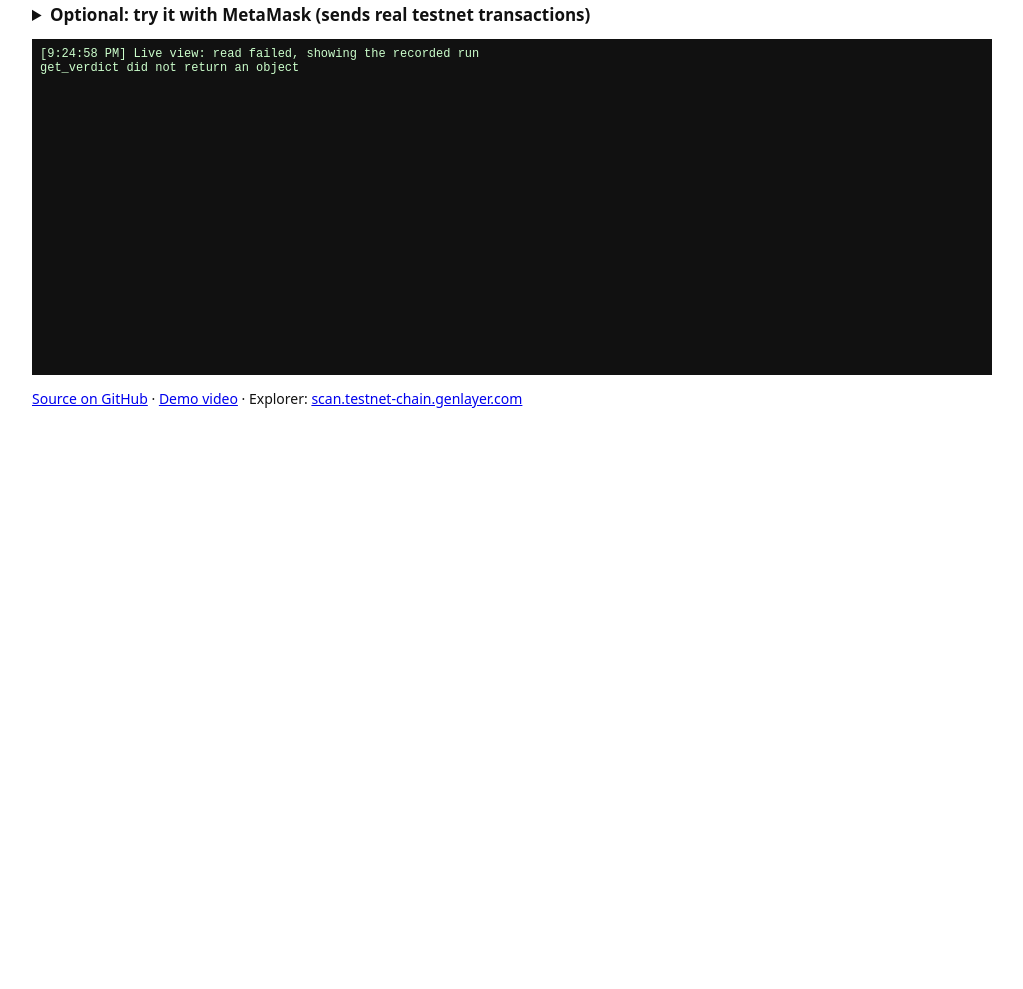
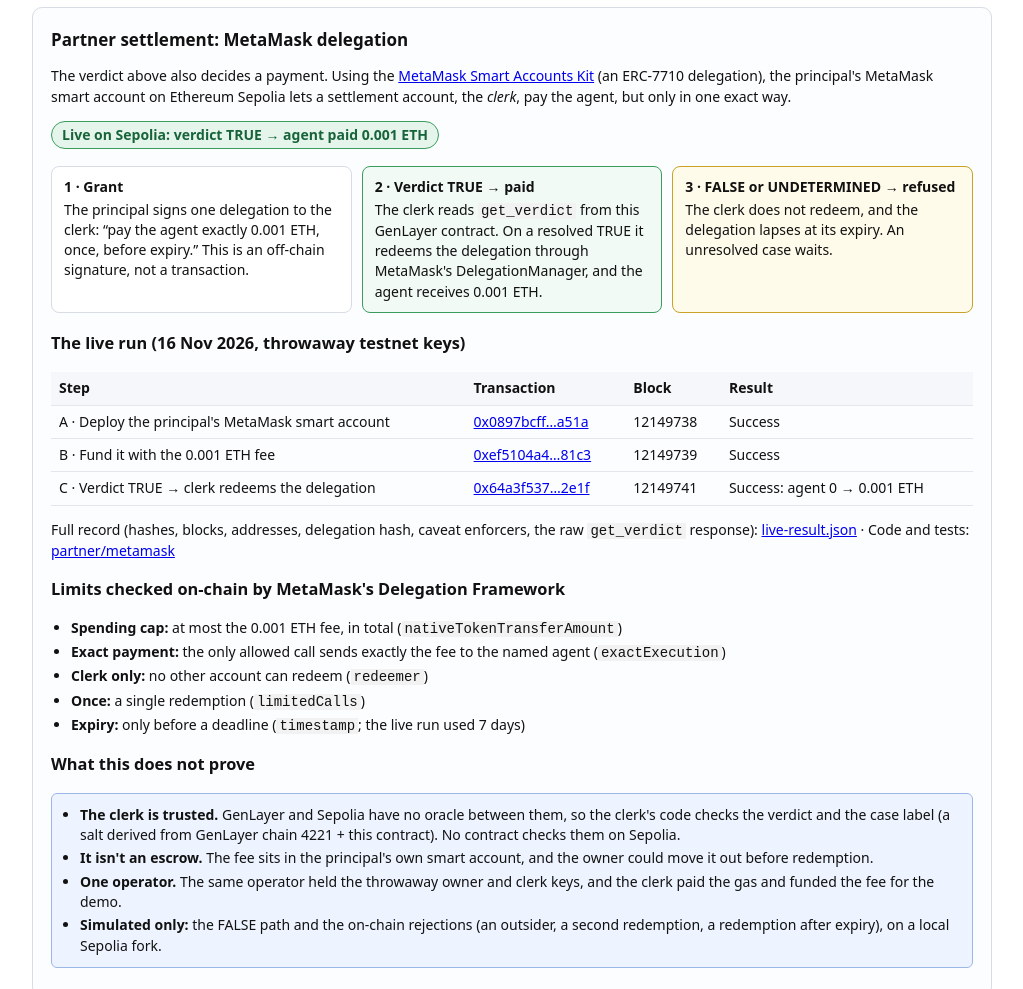
Before and after one commit to pz-human-owner/internet-court-mandate-demo, a website with bundled scripts: page testnet-deploy/index.html in a window 1280 px wide. Shown: the part 794-1783 px from the top of the page, without its empty margins (128-1151 px from the left). Before the commit the page ends 1228 px from the top, so only its background shows below. Built offline with nearby package versions, Linux system fonts and the light colour scheme; files whose address does not match are found by name; what genlayer-js would draw is missing.

Commit message:
Live page: read-only 'Partner settlement: MetaMask delegation' panel
Explains verdict TRUE -> clerk redeems -> agent paid 0.001 ETH (FALSE -> refused),
lists the on-chain caveats, the honesty notes from the README, and links the three
Sepolia transactions and live-result.json. No buttons or wallet calls. +4 static tests.

```diff
--- a/testnet-deploy/index.html
+++ b/testnet-deploy/index.html
@@ -17,6 +17,17 @@
  blockquote{margin:0;padding:4px 10px;border-left:3px solid #9bb7e8;background:#f7f9fc}
  code{background:#f2f2f2;padding:0 3px;overflow-wrap:anywhere}
  details>summary{cursor:pointer;font-weight:600;font-size:17px;margin-top:28px}
+ .settle{margin-top:32px;border:1px solid #d7dce5;border-radius:10px;padding:4px 18px 14px;background:#fcfdff}
+ .settle h2{margin-top:16px}
+ .flow{display:grid;grid-template-columns:repeat(3,1fr);gap:10px;list-style:none;padding:0;margin:12px 0;counter-reset:f}
+ .flow li{border:1px solid #d7dce5;border-radius:8px;padding:10px 12px;background:#fff}
+ .flow li b{display:block;margin-bottom:2px}
+ .flow .ok{border-color:#3a9d5d;background:#f1faf4} .flow .no{border-color:#c9a227;background:#fffbea}
+ .badge{display:inline-block;font-weight:700;padding:3px 10px;border-radius:14px;background:#e6f5ec;color:#17643a;border:1px solid #3a9d5d}
+ table.tx{border-collapse:collapse;width:100%;margin:8px 0} table.tx th,table.tx td{border-bottom:1px solid #e3e6ec;padding:6px 8px;text-align:left;vertical-align:top}
+ table.tx th{font-weight:600;background:#f5f7fa}
+ .settle ul{padding-left:20px} .settle li{margin:3px 0}
+ @media (max-width:640px){.flow{grid-template-columns:1fr} table.tx th:nth-child(3),table.tx td:nth-child(3){display:none}}
 </style>
 </head>
 <body>
@@ -39,6 +50,45 @@
  <dt>Read at</dt><dd id="v-time">–</dd>
 </dl>
 <div id="v-recorded"></div>
+
+<section class="settle" id="mm-settle" aria-labelledby="mm-settle-h">
+<h2 id="mm-settle-h">Partner settlement: MetaMask delegation</h2>
+<p>The verdict above also decides a payment. Using the <a href="https://docs.metamask.io/smart-accounts-kit/">MetaMask Smart Accounts Kit</a> (an ERC-7710 delegation), the principal's MetaMask smart account on Ethereum Sepolia lets a settlement account, the <em>clerk</em>, pay the agent, but only in one exact way.</p>
+<p><span class="badge">Live on Sepolia: verdict TRUE → agent paid 0.001 ETH</span></p>
+<ol class="flow" aria-label="How the payment follows the verdict">
+ <li><b>1 · Grant</b>The principal signs one delegation to the clerk: “pay the agent exactly 0.001 ETH, once, before expiry.” This is an off-chain signature, not a transaction.</li>
+ <li class="ok"><b>2 · Verdict TRUE → paid</b>The clerk reads <code>get_verdict</code> from this GenLayer contract. On a resolved TRUE it redeems the delegation through MetaMask's DelegationManager, and the agent receives 0.001 ETH.</li>
+ <li class="no"><b>3 · FALSE or UNDETERMINED → refused</b>The clerk does not redeem, and the delegation lapses at its expiry. An unresolved case waits.</li>
+</ol>
+
+<h3>The live run (16 Nov 2026, throwaway testnet keys)</h3>
+<table class="tx">
+ <thead><tr><th scope="col">Step</th><th scope="col">Transaction</th><th scope="col">Block</th><th scope="col">Result</th></tr></thead>
+ <tbody>
+  <tr><td>A · Deploy the principal's MetaMask smart account</td><td><a href="https://sepolia.etherscan.io/tx/0x0897bcffcc2afd00de69936ab89de6613c4fc1bccb8b2b4130c4092ea79ca51a">0x0897bcff…a51a</a></td><td>12149738</td><td>Success</td></tr>
+  <tr><td>B · Fund it with the 0.001 ETH fee</td><td><a href="https://sepolia.etherscan.io/tx/0xef5104a490e68ae7078b396beaab9080922301fdf2caad69da0aed27218881c3">0xef5104a4…81c3</a></td><td>12149739</td><td>Success</td></tr>
+  <tr><td>C · Verdict TRUE → clerk redeems the delegation</td><td><a href="https://sepolia.etherscan.io/tx/0x64a3f537451b275f12421f52fea886eb89dd666fbf9f9ee697a64d1f423b2e1f">0x64a3f537…2e1f</a></td><td>12149741</td><td>Success: agent 0 → 0.001 ETH</td></tr>
+ </tbody>
+</table>
+<p>Full record (hashes, blocks, addresses, delegation hash, caveat enforcers, the raw <code>get_verdict</code> response): <a href="https://github.com/pz-human-owner/internet-court-mandate-demo/blob/main/partner/metamask/live-result.json">live-result.json</a> · Code and tests: <a href="https://github.com/pz-human-owner/internet-court-mandate-demo/blob/main/partner/metamask/">partner/metamask</a></p>
+
+<h3>Limits checked on-chain by MetaMask's Delegation Framework</h3>
+<ul>
+ <li><b>Spending cap:</b> at most the 0.001 ETH fee, in total (<code>nativeTokenTransferAmount</code>)</li>
+ <li><b>Exact payment:</b> the only allowed call sends exactly the fee to the named agent (<code>exactExecution</code>)</li>
+ <li><b>Clerk only:</b> no other account can redeem (<code>redeemer</code>)</li>
+ <li><b>Once:</b> a single redemption (<code>limitedCalls</code>)</li>
+ <li><b>Expiry:</b> only before a deadline (<code>timestamp</code>; the live run used 7 days)</li>
+</ul>
+
+<h3>What this does not prove</h3>
+<ul class="note" style="list-style:disc;padding:8px 8px 8px 28px">
+ <li><b>The clerk is trusted.</b> GenLayer and Sepolia have no oracle between them, so the clerk's code checks the verdict and the case label (a salt derived from GenLayer chain 4221 + this contract). No contract checks them on Sepolia.</li>
+ <li><b>It isn't an escrow.</b> The fee sits in the principal's own smart account, and the owner could move it out before redemption.</li>
+ <li><b>One operator.</b> The same operator held the throwaway owner and clerk keys, and the clerk paid the gas and funded the fee for the demo.</li>
+ <li><b>Simulated only:</b> the FALSE path and the on-chain rejections (an outsider, a second redemption, a redemption after expiry), on a local Sepolia fork.</li>
+</ul>
+</section>
 
 <details id="mm">
 <summary>Optional: try it with MetaMask (sends real testnet transactions)</summary>
@@ -72,7 +122,7 @@
 </details>
 
 <pre id="log"></pre>
-<p><a href="https://github.com/pz-human-owner/internet-court-mandate-demo">Source on GitHub</a> · <a href="https://github.com/pz-human-owner/internet-court-mandate-demo/releases/tag/v1.1-demo">Demo video</a> · Explorer: <a href="https://scan.testnet-chain.genlayer.com">scan.testnet-chain.genlayer.com</a></p>
+<p><a href="https://github.com/pz-human-owner/internet-court-mandate-demo">Source on GitHub</a> · <a href="https://github.com/pz-human-owner/internet-court-mandate-demo/releases/tag/v1.1-demo">Demo video</a> · <a href="#mm-settle">MetaMask settlement</a> · Explorer: <a href="https://scan.testnet-chain.genlayer.com">scan.testnet-chain.genlayer.com</a></p>
 <script type="module" src="./app.js"></script>
 </body>
 </html>
```
Also changed, not shown: testnet-deploy/test/page.test.mjs (added, +37 -0 lines).
